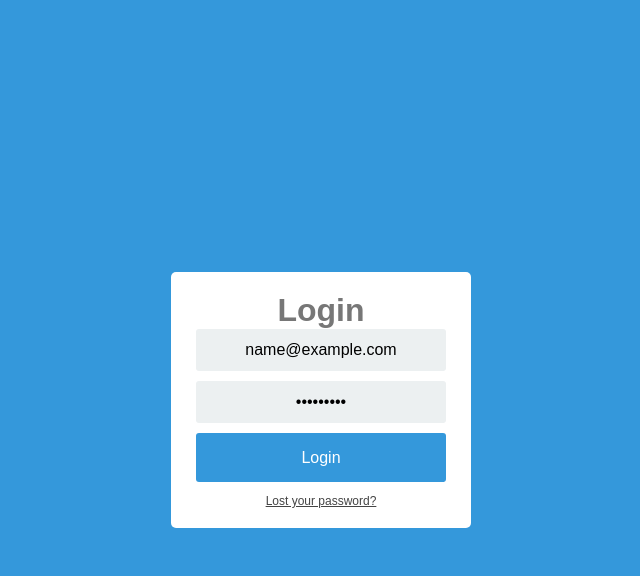
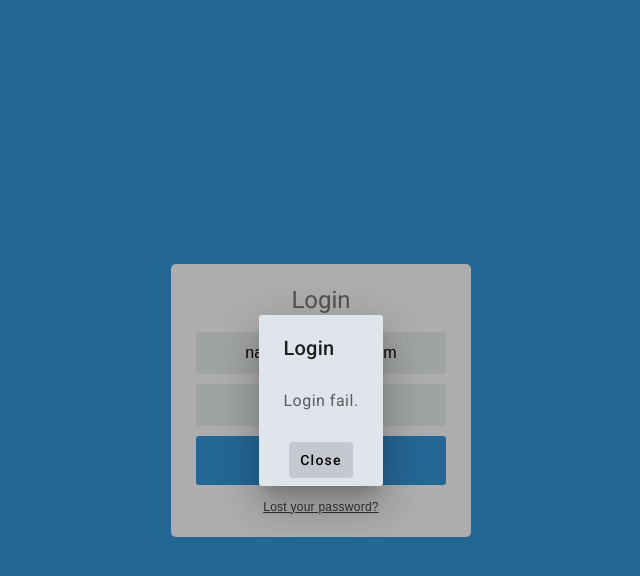
Before and after one commit to joseph517/auth-login, an Angular app: page /login in a window 1280 px wide. Both pictures are taken after typing "name@example.com", "Sample123" into the empty fields and a click on the button "Login". Shown: the top 576 px of the page, without its empty margins (319-959 px from the left). Built offline with nearby package versions, Linux system fonts and the light colour scheme.

Commit message:
feat: create component aler-err

```diff
--- a/angular.json
+++ b/angular.json
@@ -30,6 +30,7 @@
               "src/assets"
             ],
             "styles": [
+              "@angular/material/prebuilt-themes/indigo-pink.css",
               "src/styles.scss"
             ],
             "scripts": []
@@ -93,6 +94,7 @@
               "src/assets"
             ],
             "styles": [
+              "@angular/material/prebuilt-themes/indigo-pink.css",
               "src/styles.scss"
             ],
             "scripts": []
--- a/package.json
+++ b/package.json
@@ -11,10 +11,12 @@
   "private": true,
   "dependencies": {
     "@angular/animations": "^15.0.0",
+    "@angular/cdk": "^15.2.9",
     "@angular/common": "^15.0.0",
     "@angular/compiler": "^15.0.0",
     "@angular/core": "^15.0.0",
     "@angular/forms": "^15.0.0",
+    "@angular/material": "^15.2.9",
     "@angular/platform-browser": "^15.0.0",
     "@angular/platform-browser-dynamic": "^15.0.0",
     "@angular/router": "^15.0.0",
--- a/src/app/app.module.ts
+++ b/src/app/app.module.ts
@@ -7,19 +7,27 @@ import { LoginComponent } from './components/login/login.component';
 import { FormsModule } from '@angular/forms';
 import { HomeComponent } from './scenes/home/home.component';
 import { AddComponent } from './components/add/add.component';
+import { AlertErrComponent } from './components/alert-err/alert-err.component';
+
+import { MatDialogModule, } from '@angular/material/dialog'
+import { MatButtonModule } from '@angular/material/button'
 
 @NgModule({
   declarations: [
     AppComponent,
     LoginComponent,
     HomeComponent,
-    AddComponent
+    AddComponent,
+    AlertErrComponent
   ],
   imports: [
     BrowserModule,
     AppRoutingModule,
     FormsModule,
+    MatButtonModule,
+    MatDialogModule
   ],
+  entryComponents: [AlertErrComponent],
   providers: [],
   bootstrap: [AppComponent]
 })
--- /dev/null
+++ b/src/app/components/alert-err/alert-err.component.html
@@ -0,0 +1,7 @@
+<div class="container">
+  <h1 mat-dialog-title>Login</h1>
+  <div mat-dialog-content>Login fail.</div>
+  <div class="container-action" mat-dialog-actions>
+    <button class="button-close" mat-button mat-dialog-close>Close</button>
+  </div>
+</div>
--- /dev/null
+++ b/src/app/components/alert-err/alert-err.component.scss
@@ -0,0 +1,9 @@
+.container{
+  background-color: #e0e5ec;
+  .container-action{
+    display: flex;
+    justify-content: center;
+    .button-close{
+    }
+  }
+}
--- /dev/null
+++ b/src/app/components/alert-err/alert-err.component.ts
@@ -0,0 +1,16 @@
+import { Component, OnInit, Inject } from '@angular/core';
+import { MatDialogRef } from '@angular/material/dialog';
+import { MAT_DIALOG_DATA } from '@angular/material/dialog';
+
+@Component({
+  selector: 'app-alert-err',
+  templateUrl: './alert-err.component.html',
+  styleUrls: ['./alert-err.component.scss']
+})
+export class AlertErrComponent {
+  constructor(
+    public dialogRef: MatDialogRef<AlertErrComponent>,
+    @Inject(MAT_DIALOG_DATA) public message: string,
+  ){}
+  ngOnInit() {}
+}
--- a/src/app/components/login/login.component.ts
+++ b/src/app/components/login/login.component.ts
@@ -1,6 +1,8 @@
 import { Component } from '@angular/core';
 import { Router } from '@angular/router';
 import request from 'src/utils/requests';
+import { MatDialog } from '@angular/material/dialog';
+import { AlertErrComponent } from '../alert-err/alert-err.component';
 @Component({
   selector: 'app-login',
   templateUrl: './login.component.html',
@@ -14,7 +16,14 @@ export class LoginComponent {
   email: string = '';
   password: string = '';
 
-  constructor(public router: Router) { }
+  constructor(
+    public router: Router,
+    public dialog: MatDialog
+  ) { }
+
+  openDialog(): void{
+    this.dialog.open(AlertErrComponent)
+  }
 
   login() {
 
@@ -23,7 +32,7 @@ export class LoginComponent {
       this.router.navigate(["/"])
       return;
     }
-    alert("credenciales incorrectas")
+    this.openDialog()
     return;
   }
 
--- a/src/index.html
+++ b/src/index.html
@@ -6,8 +6,11 @@
   <base href="/">
   <meta name="viewport" content="width=device-width, initial-scale=1">
   <link rel="icon" type="image/x-icon" href="favicon.ico">
+  <link rel="preconnect" href="https://fonts.gstatic.com">
+  <link href="https://fonts.googleapis.com/css2?family=Roboto:wght@300;400;500&display=swap" rel="stylesheet">
+  <link href="https://fonts.googleapis.com/icon?family=Material+Icons" rel="stylesheet">
 </head>
-<body class="container-main">
+<body class="container-main mat-typography">
   <app-root></app-root>
 </body>
 </html>
--- a/src/styles.scss
+++ b/src/styles.scss
@@ -2,3 +2,6 @@
 body{
   margin: 0;
 }
+
+html, body { height: 100%; }
+body { margin: 0; font-family: Roboto, "Helvetica Neue", sans-serif; }
```
Also changed, not shown: src/app/components/login/login.component.html (line endings or trailing spaces), 2 other files (tests, documents, lock files or other folders).
